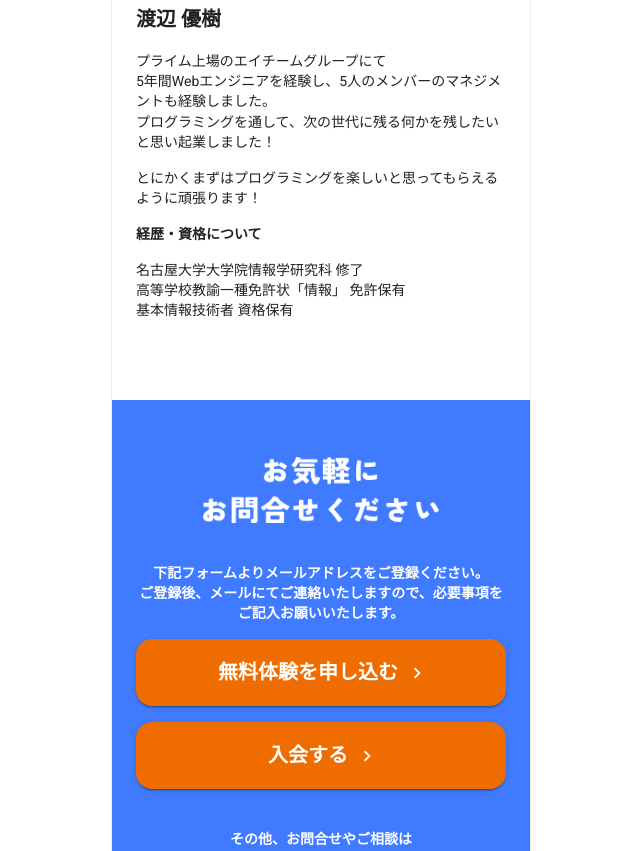
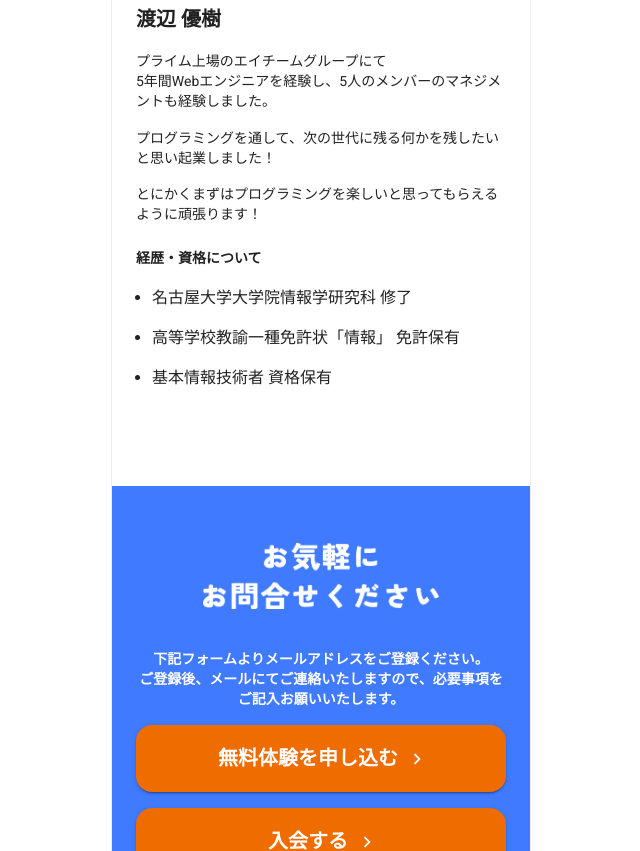
Before and after one commit to yutaroud/rect, a Next.js app: page /school in a window 1280 px wide. Shown: the part 2920-3771 px from the top of the page, without its empty margins (319-959 px from the left). Built offline with nearby package versions, Linux system fonts and the light colour scheme.

Commit message:
[#117]fix:テキストのスタイル調整

```diff
--- a/src/app/school/Teacher.tsx
+++ b/src/app/school/Teacher.tsx
@@ -2,6 +2,8 @@ import Box from "@mui/material/Box";
 import Typography from "@mui/material/Typography";
 import headingTeacherImg from "../../../public/image/school/heading_teacher.png";
 import iconImg from "../../../public/image/school/icon_teacher.png";
+import List from '@mui/material/List';
+import ListItem from '@mui/material/ListItem';
 
 const Teacher = () => {
   return (
@@ -19,22 +21,31 @@ const Teacher = () => {
         プライム上場のエイチームグループにて
         <br />
         5年間Webエンジニアを経験し、5人のメンバーのマネジメントも経験しました。
-        <br />
+      </Typography>
+      <Typography variant="body2" mt={2} align="left">
         プログラミングを通して、次の世代に残る何かを残したいと思い起業しました！
       </Typography>
       <Typography variant="body2" mt={2} align="left">
         とにかくまずはプログラミングを楽しいと思ってもらえるように頑張ります！
       </Typography>
-      <Typography variant="body2" fontWeight={"bold"} mt={2} align="left">
+      <Typography variant="subtitle2" fontWeight={"bold"} mt={3} align="left">
         経歴・資格について
       </Typography>
-      <Typography variant="body2" mt={2} align="left">
-        名古屋大学大学院情報学研究科 修了
-        <br />
-        高等学校教諭一種免許状「情報」 免許保有
-        <br />
-        基本情報技術者 資格保有
-      </Typography>
+      <List
+        sx={{
+          listStyleType: 'disc',
+          pl: 2,
+          '& > li': {
+            display: 'list-item',
+            listStyleType: 'disc',
+            pl: '0',
+          },
+        }}
+      >
+        <ListItem>名古屋大学大学院情報学研究科 修了</ListItem>
+        <ListItem>高等学校教諭一種免許状「情報」 免許保有</ListItem>
+        <ListItem>基本情報技術者 資格保有</ListItem>
+      </List>
     </Box>
   );
 };
```
